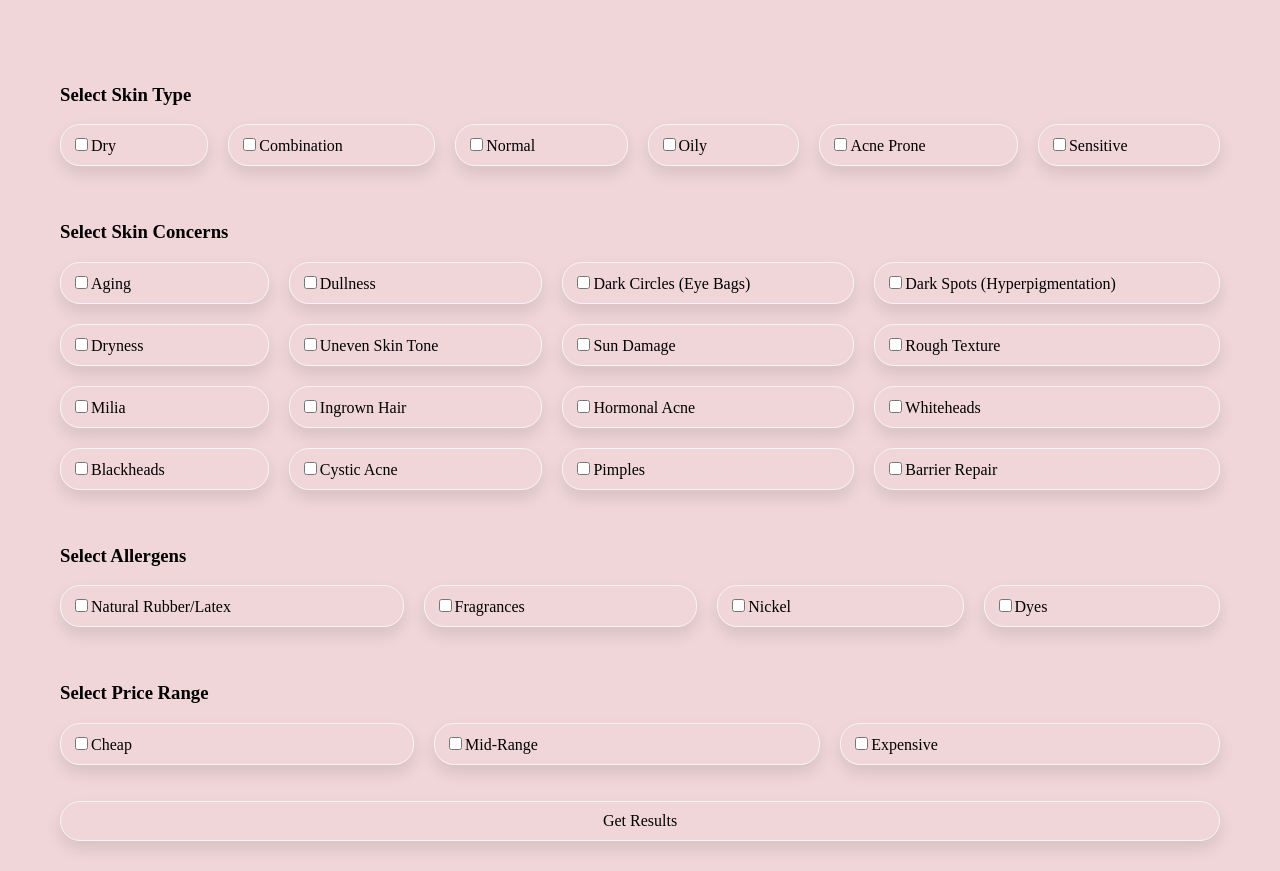
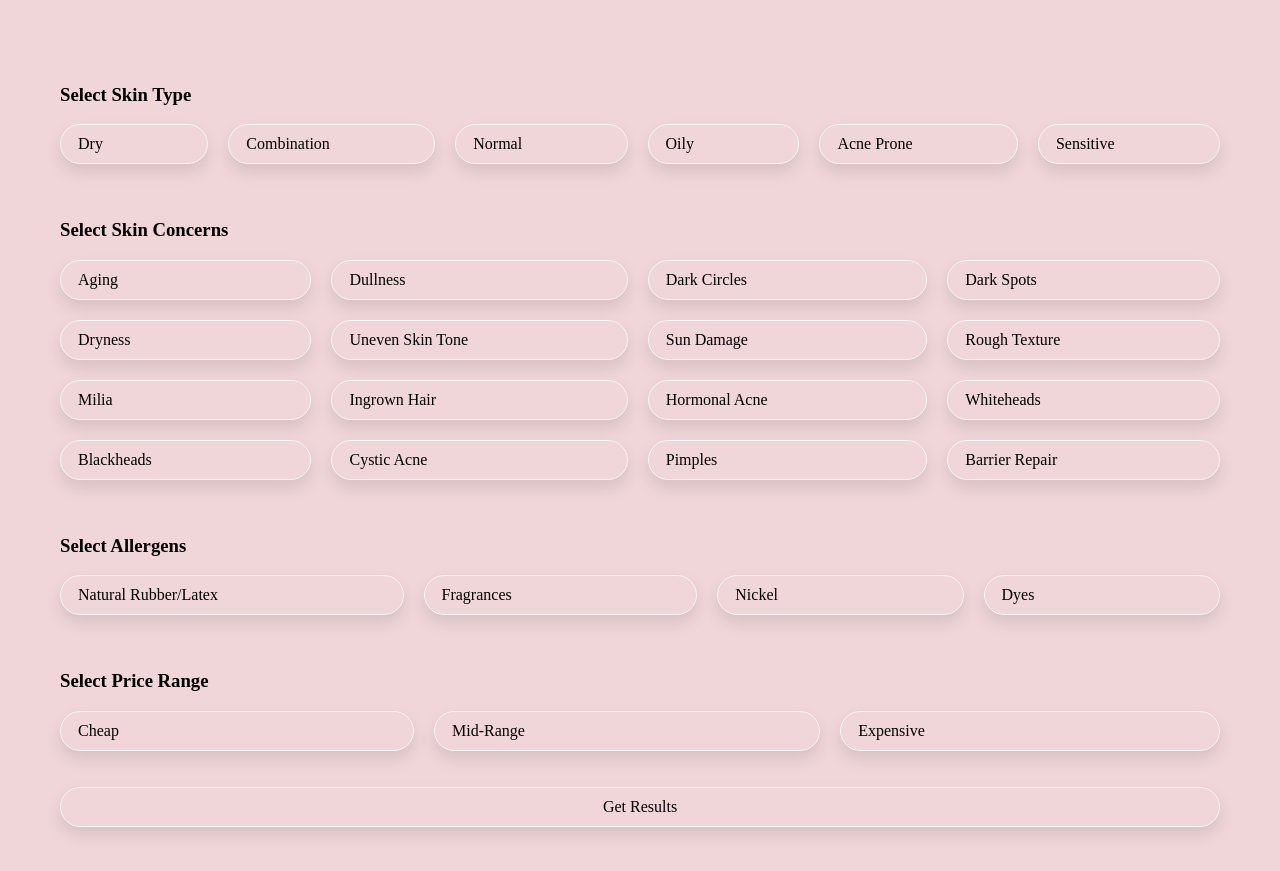
Before and after one commit to arthmohan/KAI, a plain HTML site: page test.html in a window 1280 px wide. Shown: the part 71-942 px from the top of the page. Drawn offline with Linux system fonts and the light colour scheme.

Commit message:
changed name, fixed syntax

```diff
--- a/test.html
+++ b/test.html
@@ -33,79 +33,79 @@
     <form action="">
         <h3>Select Skin Type</h3>
         <div class="ST_selector" id="checkboxes1">
-            <label for="dry"><div class="dryCheck checkbox"><input type="checkbox" name="ST_dry" id="dry">Dry</div></label>
+            <label for="dry"><div class="dryCheck checkbox"><input class="chk" type="checkbox" name="ST_dry" id="dry">Dry</div></label>
 
-            <label for="combination"><div class="combinationCheck checkbox"><input type="checkbox" name="ST_combination" id="combination">Combination</div></label>
+            <label for="combination"><div class="combinationCheck checkbox"><input class="chk" type="checkbox" name="ST_combination" id="combination">Combination</div></label>
 
-            <label for="normal"><div class="normalCheck checkbox"><input type="checkbox" name="ST_normal" id="normal">Normal</div></label>
+            <label for="normal"><div class="normalCheck checkbox"><input class="chk" type="checkbox" name="ST_normal" id="normal">Normal</div></label>
 
-            <label for="oily"><div class="oilyCheck checkbox"><input type="checkbox" name="ST_oily" id="oily">Oily</div></label>
+            <label for="oily"><div class="oilyCheck checkbox"><input class="chk" type="checkbox" name="ST_oily" id="oily">Oily</div></label>
 
-            <label for="acne"><div class="acneCheck checkbox"><input type="checkbox" name="ST_acne" id="acne">Acne Prone</div></label>
+            <label for="acne"><div class="acneCheck checkbox"><input class="chk" type="checkbox" name="ST_acne" id="acne">Acne Prone</div></label>
 
-            <label for="sensitive"><div class="sensitiveCheck checkbox"><input type="checkbox" name="ST_sensitive" id="sensitive">Sensitive</div></label>
+            <label for="sensitive"><div class="sensitiveCheck checkbox"><input class="chk" type="checkbox" name="ST_sensitive" id="sensitive">Sensitive</div></label>
         </div>
 
         <br><br>
 
         <h3>Select Skin Concerns</h3>
         <div class="SC_selector" id="checkboxes2">
-            <label for="aging"><div class="agingCheck checkbox"><input type="checkbox" name="SC_aging" id="aging">Aging</div></label>
+            <label for="aging"><div class="agingCheck checkbox"><input class="chk" type="checkbox" name="SC_aging" id="aging">Aging</div></label>
 
-            <label for="dullness"><div class="dullnessCheck checkbox"><input type="checkbox" name="SC_dullness" id="dullness">Dullness</div></label>
+            <label for="dullness"><div class="dullnessCheck checkbox"><input class="chk" type="checkbox" name="SC_dullness" id="dullness">Dullness</div></label>
 
-            <label for="darkCircles"><div class="darkCirclesCheck checkbox"><input type="checkbox" name="SC_darkCircles" id="darkCircles">Dark Circles (Eye Bags)</div></label>
+            <label for="darkCircles"><div class="darkCirclesCheck checkbox"><input class="chk" type="checkbox" name="SC_darkCircles" id="darkCircles">Dark Circles</div></label>
 
 
-            <label for="darkSpots"><div class="darkSpotsCheck checkbox"><input type="checkbox" name="SC_darkSpots" id="darkSpots">Dark Spots (Hyperpigmentation)</div></label>
+            <label for="darkSpots"><div class="darkSpotsCheck checkbox"><input class="chk" type="checkbox" name="SC_darkSpots" id="darkSpots">Dark Spots</div></label>
 
-            <label for="dryness"><div class="drynessCheck checkbox"><input type="checkbox" name="SC_dryness" id="dryness">Dryness</div></label>
+            <label for="dryness"><div class="drynessCheck checkbox"><input class="chk" type="checkbox" name="SC_dryness" id="dryness">Dryness</div></label>
 
-            <label for="uneven"><div class="unevenCheck checkbox"><input type="checkbox" name="SC_uneven" id="uneven">Uneven Skin Tone</div></label>
+            <label for="uneven"><div class="unevenCheck checkbox"><input class="chk" type="checkbox" name="SC_uneven" id="uneven">Uneven Skin Tone</div></label>
 
-            <label for="sunDamage"><div class="sunDamageCheck checkbox"><input type="checkbox" name="SC_sunDamage" id="sunDamage">Sun Damage</div></label>
+            <label for="sunDamage"><div class="sunDamageCheck checkbox"><input class="chk" type="checkbox" name="SC_sunDamage" id="sunDamage">Sun Damage</div></label>
 
-            <label for="roughTexture"><div class="roughTexture checkbox"><input type="checkbox" name="SC_roughTexture" id="roughTexture">Rough Texture</div></label>
+            <label for="roughTexture"><div class="roughTexture checkbox"><input class="chk" type="checkbox" name="SC_roughTexture" id="roughTexture">Rough Texture</div></label>
 
-            <label for="milia"><div class="miliaCheck checkbox"><input type="checkbox" name="SC_milia" id="milia">Milia</div></label>
+            <label for="milia"><div class="miliaCheck checkbox"><input class="chk" type="checkbox" name="SC_milia" id="milia">Milia</div></label>
 
-            <label for="ingrownHair"><div class="ingrownHairCheck checkbox"><input type="checkbox" name="SC_ingrownHair" id="ingrownHair">Ingrown Hair</div></label>
+            <label for="ingrownHair"><div class="ingrownHairCheck checkbox"><input class="chk" type="checkbox" name="SC_ingrownHair" id="ingrownHair">Ingrown Hair</div></label>
 
-            <label for="hormonalAcne"><div class="hormonalAcneCheck checkbox"><input type="checkbox" name="SC_hormonalAcne" id="hormonalAcne">Hormonal Acne</div></label>
+            <label for="hormonalAcne"><div class="hormonalAcneCheck checkbox"><input class="chk" type="checkbox" name="SC_hormonalAcne" id="hormonalAcne">Hormonal Acne</div></label>
 
-            <label for="whiteheads"><div class="whiteheadsCheck checkbox"><input type="checkbox" name="SC_whiteheads" id="whiteheads">Whiteheads</div></label>
+            <label for="whiteheads"><div class="whiteheadsCheck checkbox"><input class="chk" type="checkbox" name="SC_whiteheads" id="whiteheads">Whiteheads</div></label>
 
-            <label for="blackheads"><div class="blackheadsCheck checkbox"><input type="checkbox" name="SC_blackheads" id="blackheads">Blackheads</div></label>
+            <label for="blackheads"><div class="blackheadsCheck checkbox"><input class="chk" type="checkbox" name="SC_blackheads" id="blackheads">Blackheads</div></label>
 
-            <label for="cysticAcne"><div class="cysticAcneCheck checkbox"><input type="checkbox" name="SC_cysticAcne" id="cysticAcne">Cystic Acne</div></label>
+            <label for="cysticAcne"><div class="cysticAcneCheck checkbox"><input class="chk" type="checkbox" name="SC_cysticAcne" id="cysticAcne">Cystic Acne</div></label>
 
-            <label for="pimples"><div class="pimplesCheck checkbox"><input type="checkbox" name="SC_pimples" id="pimples">Pimples</div></label>
+            <label for="pimples"><div class="pimplesCheck checkbox"><input class="chk" type="checkbox" name="SC_pimples" id="pimples">Pimples</div></label>
 
-            <label for="barrierRepair"><div class="barrierRepairCheck checkbox"><input type="checkbox" name="SC_barrierRepair" id="barrierRepair">Barrier Repair</div></label>
+            <label for="barrierRepair"><div class="barrierRepairCheck checkbox"><input class="chk" type="checkbox" name="SC_barrierRepair" id="barrierRepair">Barrier Repair</div></label>
         </div>
 
         <br><br>
 
         <h3>Select Allergens</h3>
         <div class="A_selector" id="checkboxes3">
-            <label for="rubber"><div class="rubberCheck checkbox"><input type="checkbox" name="A_rubber" id="rubber">Natural Rubber/Latex</div></label>
+            <label for="rubber"><div class="rubberCheck checkbox"><input class="chk" type="checkbox" name="A_rubber" id="rubber">Natural Rubber/Latex</div></label>
 
-            <label for="fragrance"><div class="fragranceCheck checkbox"><input type="checkbox" name="A_fragrance" id="fragrance">Fragrances</div></label>
+            <label for="fragrance"><div class="fragranceCheck checkbox"><input class="chk" type="checkbox" name="A_fragrance" id="fragrance">Fragrances</div></label>
 
-            <label for="nickel"><div class="nickelCheck checkbox"><input type="checkbox" name="A_nickel" id="nickel">Nickel</div></label>
+            <label for="nickel"><div class="nickelCheck checkbox"><input class="chk" type="checkbox" name="A_nickel" id="nickel">Nickel</div></label>
 
-            <label for="dyes"><div class="dyesCheck checkbox"><input type="checkbox" name="A_dyes" id="dyes">Dyes</div></label>
+            <label for="dyes"><div class="dyesCheck checkbox"><input class="chk" type="checkbox" name="A_dyes" id="dyes">Dyes</div></label>
         </div>
 
         <br><br>
 
         <h3>Select Price Range</h3>
         <div class="PR_selector" id="checkboxes4">
-            <label for="low"><div class="lowCheck checkbox"><input type="checkbox" name="PR_low" id="low">Cheap</div></label>
+            <label for="low"><div class="lowCheck checkbox"><input class="chk" type="checkbox" name="PR_low" id="low">Cheap</div></label>
 
-            <label for="medium"><div class="mediumCheck checkbox"><input type="checkbox" name="PR_medium" id="medium">Mid-Range</div></label>
+            <label for="medium"><div class="mediumCheck checkbox"><input class="chk" type="checkbox" name="PR_medium" id="medium">Mid-Range</div></label>
 
-            <label for="high"><div class="highCheck checkbox"><input type="checkbox" name="PR_high" id="high">Expensive</div></label>
+            <label for="high"><div class="highCheck checkbox"><input class="chk" type="checkbox" name="PR_high" id="high">Expensive</div></label>
         </div>
 
         <br><br>
--- a/testStyle.css
+++ b/testStyle.css
@@ -110,11 +110,12 @@ form{
     padding-left: 60px;
 }
 
-.checkbox{
+.checkbox {
     padding: 10px;
     border: 1px solid #f5f5f5;
     border-radius: 20px;
     box-shadow: 0px 8px 16px 0px rgba(0, 0, 0, 0.1);
+    background-color: #F0D6D9; /* Adjust background color for unchecked state */
 }
 
 #checkboxes1{
@@ -204,3 +205,17 @@ label:hover{
         grid-template-columns: auto;
     }
 }
+
+.checkbox input[type="checkbox"] {
+    appearance: none;
+    -webkit-appearance: none;
+    -moz-appearance: none;
+    -ms-appearance: none;
+}
+.checkbox:hover{
+    background-color: hsla(0, 0%, 96%, 0.432);
+}
+
+.chk:checked + .checkbox {
+    background-color: #f5f5f5; /* Background color when checked */
+}
```
Also changed, not shown: styles.css (line endings or trailing spaces).
